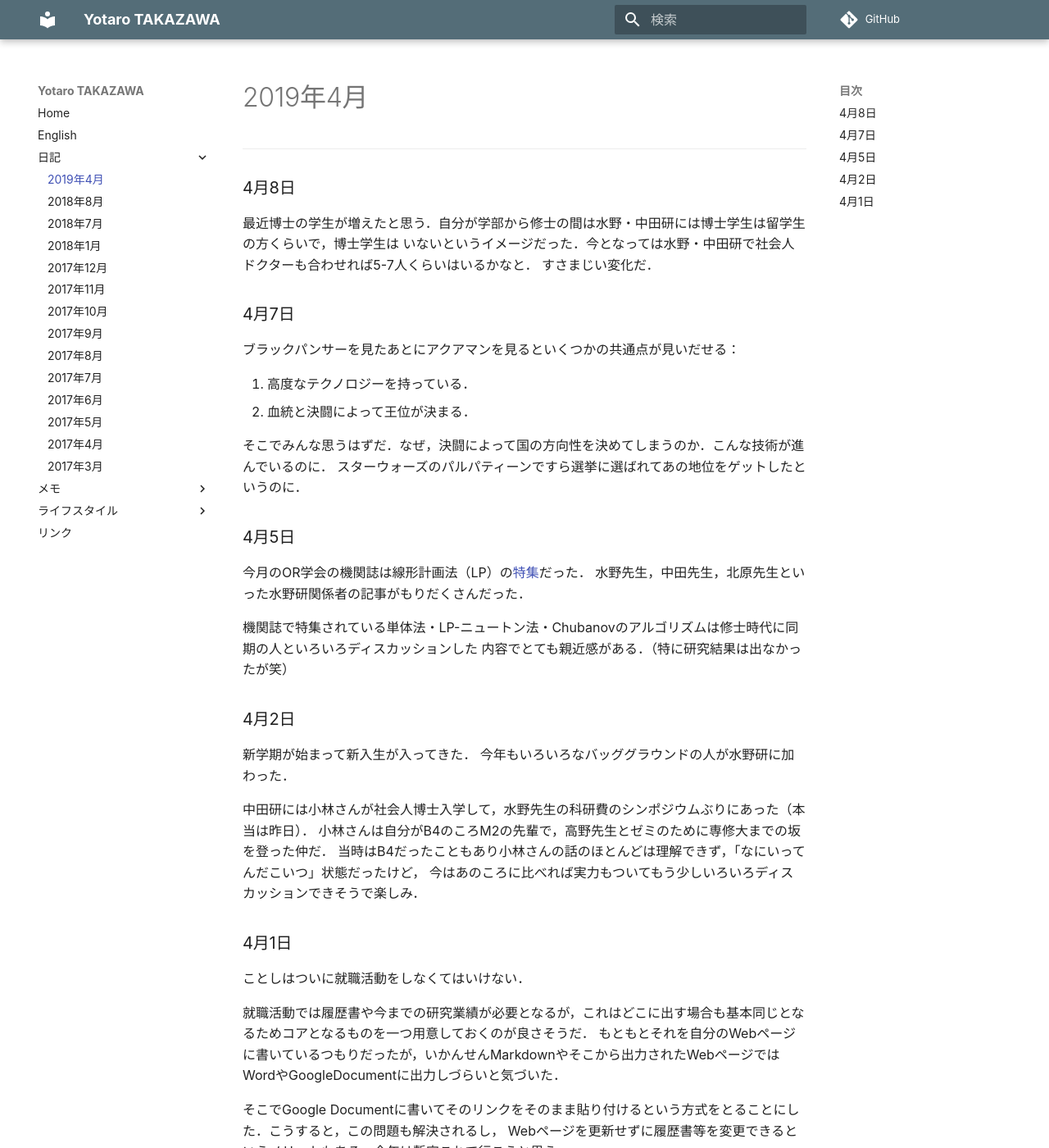
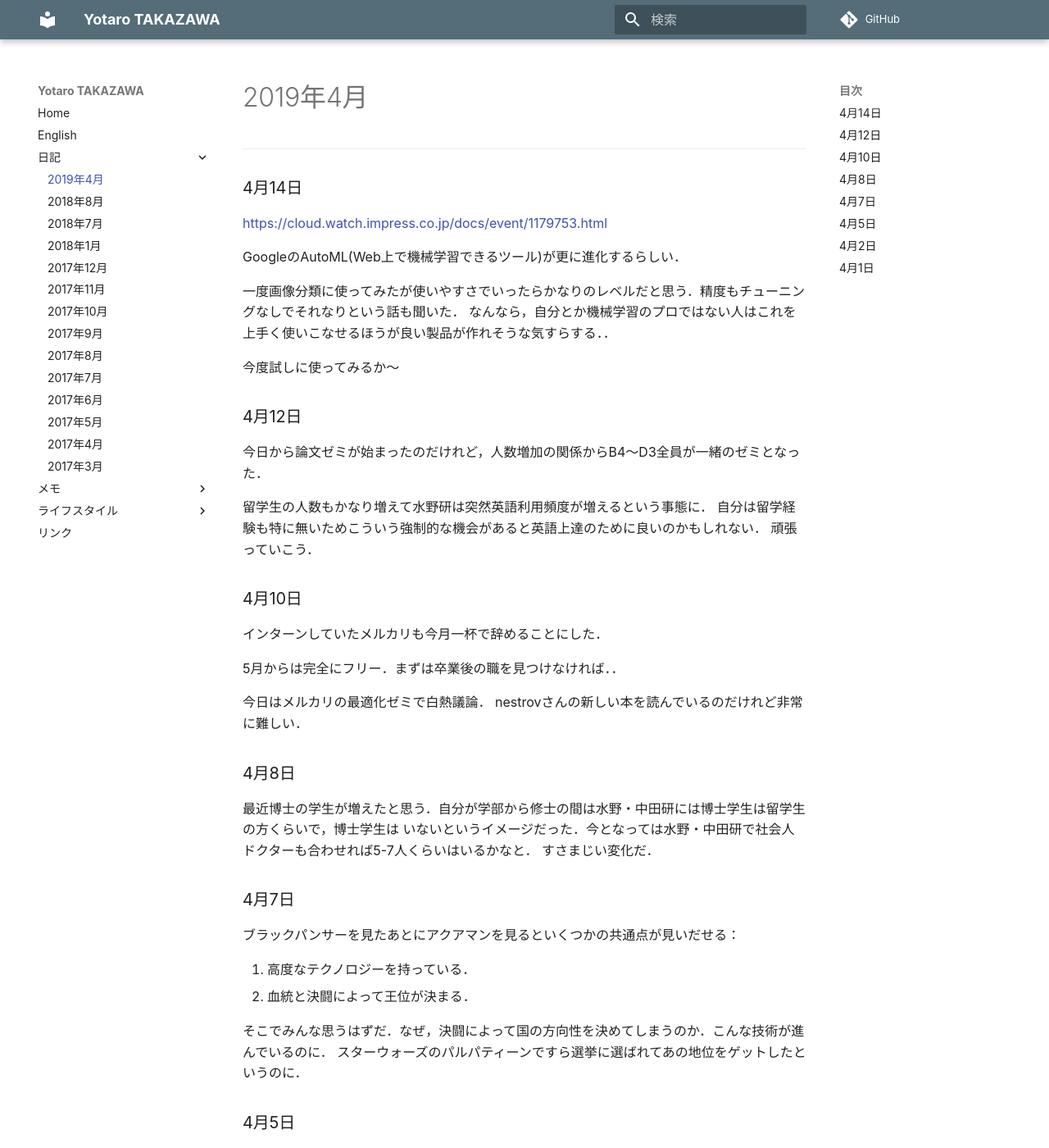
Before and after one commit to takazawa/takazawa.github.io, an MkDocs documentation site: the page built from docs/diary/2019/diary_201904.md, in a window 1280 px wide and 1400 px high. Shown: the whole window at 82% size. Built offline with MkDocs 1.6.1 and Material for MkDocs 9.7.7, drawn with Linux system fonts in a browser that asks for light colours; comment, search, counter and statistics services are not loaded; old or Windows-style settings are respelled for this version of MkDocs.

Commit message:
add new entry

```diff
--- a/docs/diary/2019/diary_201904.md
+++ b/docs/diary/2019/diary_201904.md
@@ -1,6 +1,42 @@
 # 2019年4月
 
 --------------------------------------------------------------------------------
+
+
+### 4月14日
+
+https://cloud.watch.impress.co.jp/docs/event/1179753.html
+
+GoogleのAutoML(Web上で機械学習できるツール)が更に進化するらしい．
+
+一度画像分類に使ってみたが使いやすさでいったらかなりのレベルだと思う．精度もチューニングなしでそれなりという話も聞いた．
+なんなら，自分とか機械学習のプロではない人はこれを上手く使いこなせるほうが良い製品が作れそうな気すらする．．
+
+今度試しに使ってみるか〜
+
+
+
+### 4月12日
+
+今日から論文ゼミが始まったのだけれど，人数増加の関係からB4〜D3全員が一緒のゼミとなった．
+
+留学生の人数もかなり増えて水野研は突然英語利用頻度が増えるという事態に．
+自分は留学経験も特に無いためこういう強制的な機会があると英語上達のために良いのかもしれない．
+頑張っていこう．
+
+
+
+### 4月10日
+
+インターンしていたメルカリも今月一杯で辞めることにした．
+
+
+5月からは完全にフリー．まずは卒業後の職を見つけなければ．．
+
+今日はメルカリの最適化ゼミで白熱議論．
+nestrovさんの新しい本を読んでいるのだけれど非常に難しい．
+
+
 
 ### 4月8日
 
```
Also changed, not shown: site/diary/2019/diary_201904/index.html, site/search/search_index.json, site/sitemap.xml, 1 other file.
